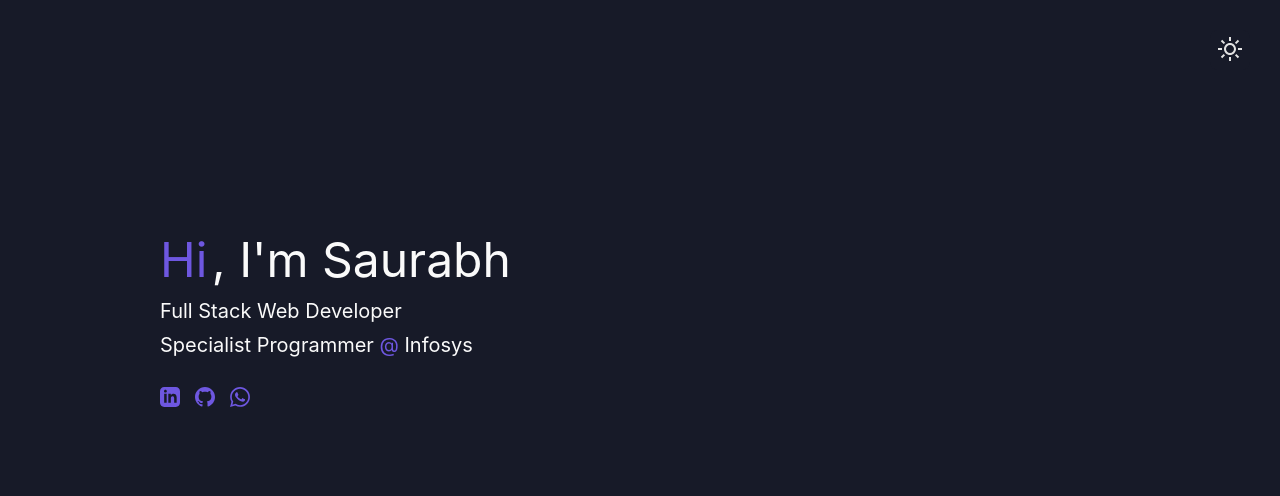
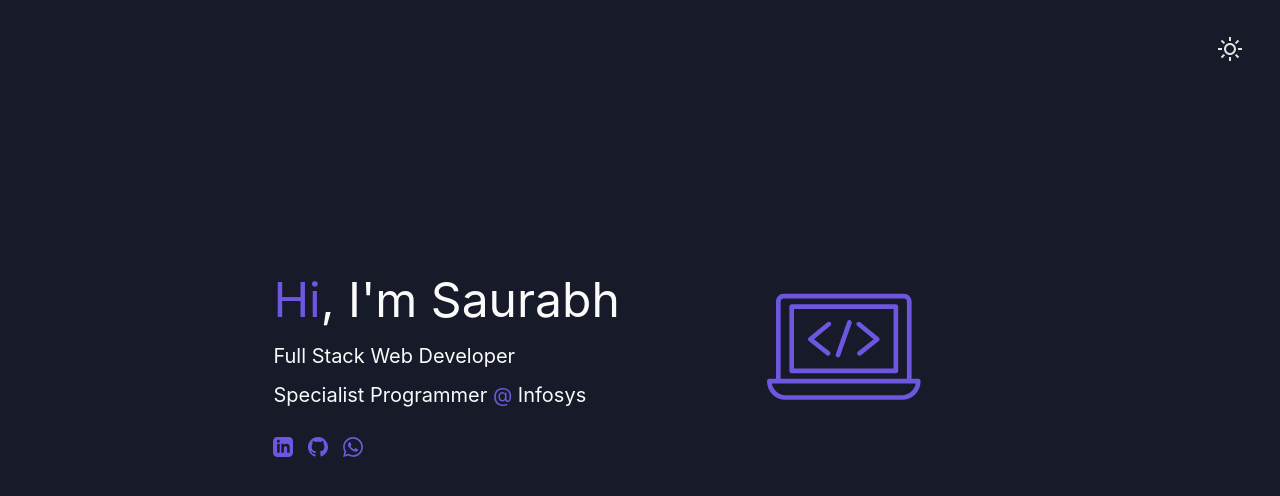
Before and after one commit to SaurabhCha/Saurabh-Chauhan, a React (Create React App) app: page / in a window 1280 px wide. Shown: the top 496 px of the page. Built offline with nearby package versions, Linux system fonts and the light colour scheme.

Commit message:
laptop svg

```diff
--- a/src/components/Home.js
+++ b/src/components/Home.js
@@ -10,8 +10,10 @@ import {
 function Home() {
   return (
     <HomeContainer>
-      <HomeHeader className="blue">Hi</HomeHeader>{" "}
-      <HomeHeader>, I'm Saurabh</HomeHeader>
+      <div>
+        <HomeHeader>
+          <BlueP>Hi</BlueP>, I'm Saurabh
+        </HomeHeader>
         <HomeDev>Full Stack Web Developer</HomeDev>
         <HomeDev>
           Specialist Programmer <BlueP>@</BlueP> Infosys
@@ -33,9 +35,17 @@ function Home() {
             target="_blank"
             rel="noreferrer"
           >
-          <img className="svgIcon" src="/assets/svg/github.svg" alt="github" />
+            <img
+              className="svgIcon"
+              src="/assets/svg/github.svg"
+              alt="github"
+            />
           </a>
-        <a href="https://wa.me/+918267930516" target="_blank" rel="noreferrer">
+          <a
+            href="https://wa.me/+918267930516"
+            target="_blank"
+            rel="noreferrer"
+          >
             <img
               className="svgIcon"
               src="/assets/svg/whatsapp.svg"
@@ -43,6 +53,10 @@ function Home() {
             />
           </a>
         </LinksContainer>
+      </div>
+      <div>
+        <img src="/assets/svg/coding.svg" alt="linkedin" />
+      </div>
     </HomeContainer>
   );
 }
--- a/src/components/styles.js
+++ b/src/components/styles.js
@@ -2,14 +2,13 @@ import styled from "styled-components";
 
 export const HomeContainer = styled.div`
   display: flex;
-  justify-content: center;
-  margin: 20vh;
-  flex-direction: column;
+  justify-content: space-around;
+  margin: 25vh;
 `;
 
 export const HomeHeader = styled.div`
   font-size: 3rem;
-  display: contents;
+  display: block;
   &.blue {
     color: rgb(110, 87, 224);
   }
@@ -17,8 +16,8 @@ export const HomeHeader = styled.div`
 
 export const HomeDev = styled.div`
   font-size: 1.25rem;
-  margin-top: 10px;
-  display: inline;
+  margin-top: 15px;
+  display: block;
 `;
 
 export const BlueP = styled.p`
```
Also changed, not shown: public/assets/svg/coding.svg (added). Lines whose indentation alone changed are shown as unchanged.
